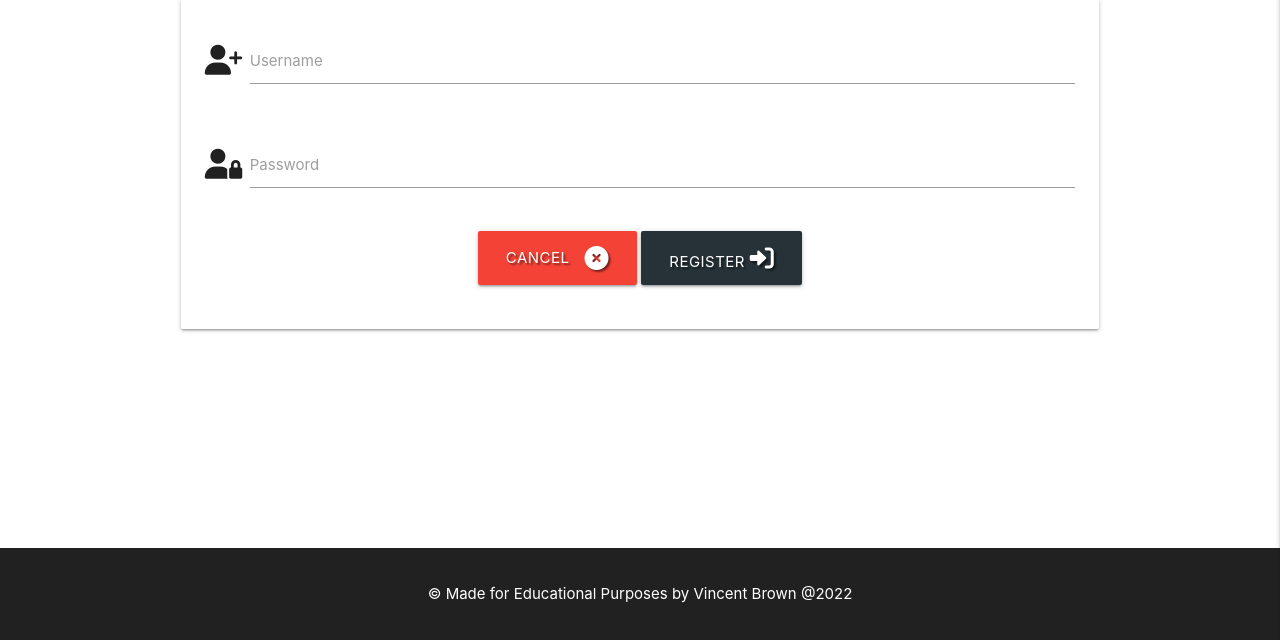
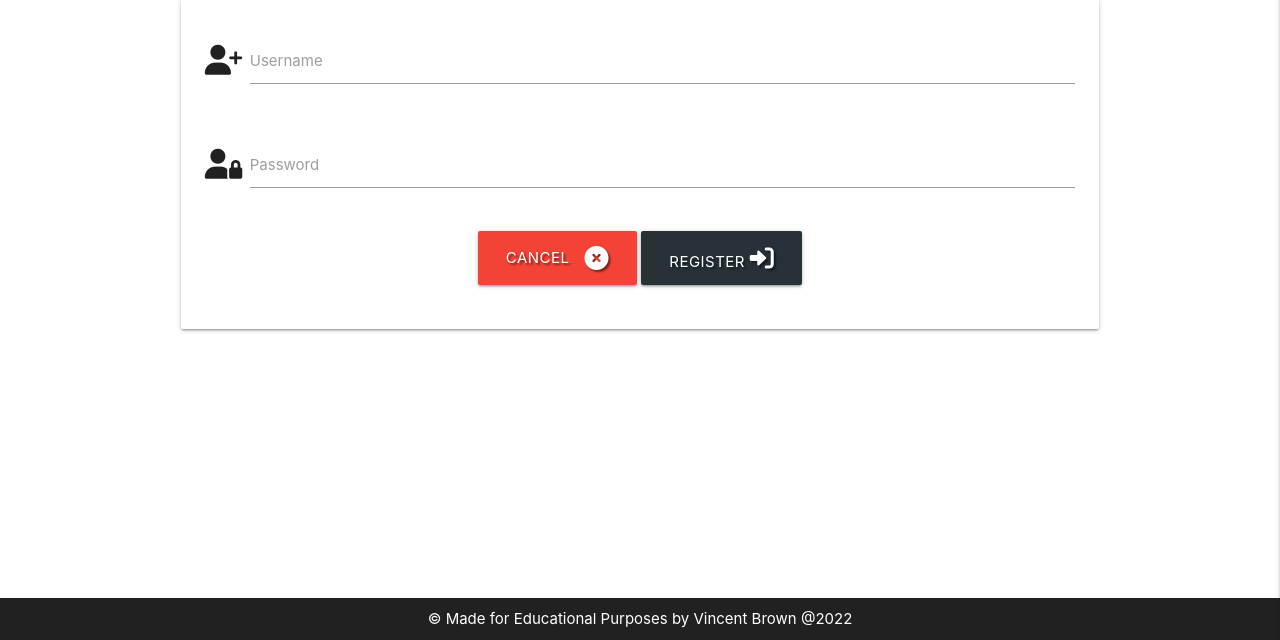
Before and after one commit to Code-Institute-Submissions/VinBdev-Predict_Your_Sales_JuneResub, a Flask app: page /new_user in a window 1280 px wide. Shown: the part 160-800 px from the top of the page. Run offline with Flask 2, Linux system fonts and the light colour scheme; some libraries are stand-ins or nearby versions.

Commit message:
Fixed footer styling

```diff
--- a/static/css/style.css
+++ b/static/css/style.css
@@ -40,6 +40,7 @@
      position:fixed;
      bottom:0;
      left:0;
+     padding: 10px;
      width:100%;
 }
 
--- a/templates/base.html
+++ b/templates/base.html
@@ -72,16 +72,11 @@
     {% endblock %}
     </main>
 
-    <div class="footer-copyright page-footer grey darken-4">
-        <div class="container center-align">
-            <div class="row">
-                <div class="col s12  ">
-                    <p>&copy; Made for Educational Purposes by Vincent Brown @2022</p>
-                </div>
+    <footer class="page-footer footer-copyright grey darken-4 center-align">
+         <div class="container">
+            © Made for Educational Purposes by Vincent Brown @2022
             </div>
-
-        </div>
-    </div>
+    </footer>
 
     <script src="https://code.jquery.com/jquery-3.6.0.min.js"
     integrity="sha256-/xUj+3OJU5yExlq6GSYGSHk7tPXikynS7ogEvDej/m4=" crossorigin="anonymous"></script>
--- a/templates/dashboard.html
+++ b/templates/dashboard.html
@@ -17,12 +17,12 @@
   <div class="row">
     <ul class="collapsible">
       <li>
-        <div class="collapsible-header"><i class="material-icons"> </i>{{ username }}'s  Total Revenue</div>
-        <div class="collapsible-body"><span>You currently have X</span></div>
+        <div class="collapsible-header"><i class="material-icons"> </i>{{ username }}'s  Profile Picture</div>
+        <div class="collapsible-body"><span>You currently have {{ username.sale_amount }}</span></div>
       </li>
       <li>
         <div class="collapsible-header"><i class="material-icons"> </i>{{ username }}'s  Total Sales</div>
-        <div class="collapsible-body"><span>You currently have X</span></div>
+        <div class="collapsible-body"><span>You currently have {{ username.sales }}</span></div>
       </li>
       <li>
         <div class="collapsible-header"><i class="material-icons"> </i> {{ username }}'s  Total Off Target </div>
```
